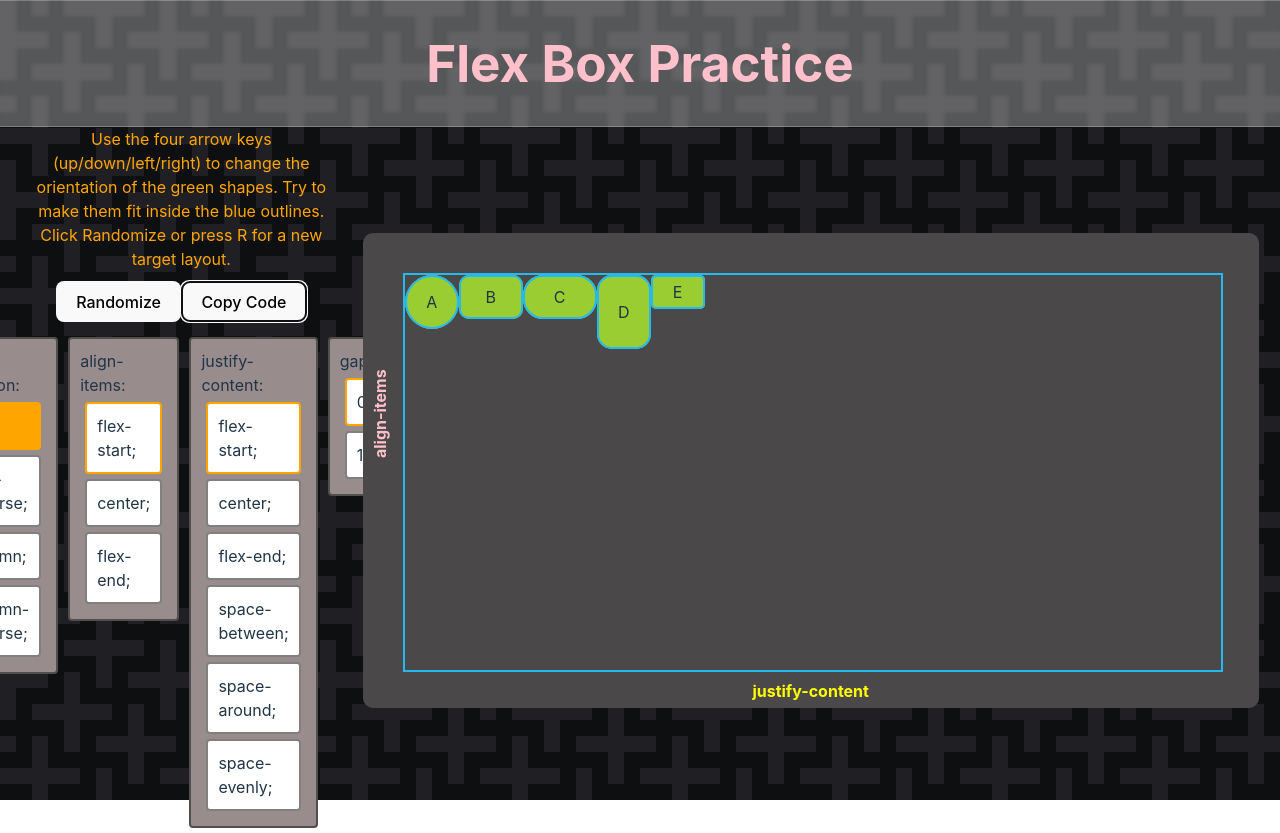
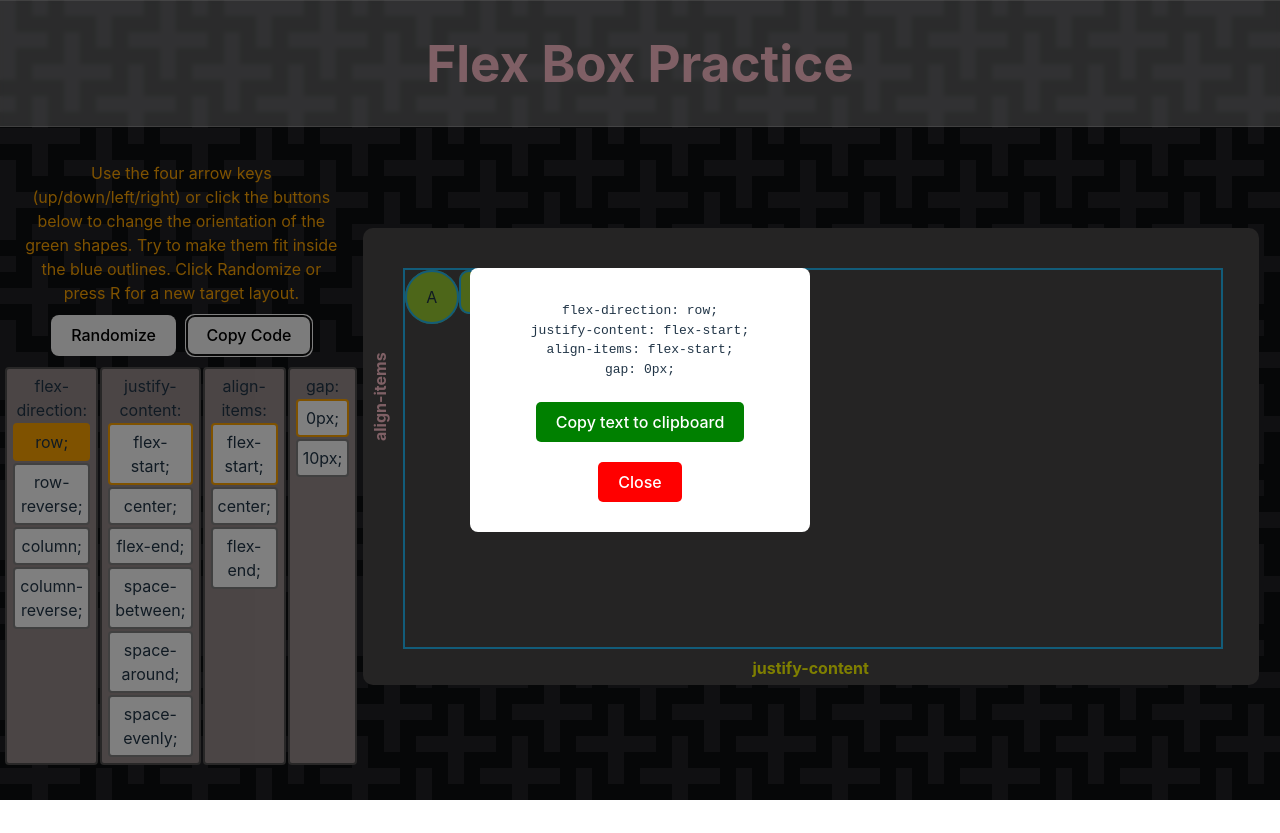
Before and after one commit to kingwilldabeast/flex-tutorial, a React (Vite) app: page / in a window 1280 px wide. Both pictures are taken after a click on the button "Copy Code". After the commit the page ends 800 px from the top, so only its background shows below. Built offline with nearby package versions, Linux system fonts and the light colour scheme.

Commit message:
able to display and copy as code

```diff
--- a/src/App.css
+++ b/src/App.css
@@ -183,6 +183,7 @@ border: 1px solid rgba(255,255,255,0.25);
 .controls {
   display: flex;
   flex-direction: row;
+  gap: 10px;
 }
 
 .button-container {
@@ -195,25 +196,21 @@ border: 1px solid rgba(255,255,255,0.25);
 .button-column {
   display: flex;
   flex-direction: column;
-}
-
-.label {
   border: 2px solid rgb(80, 79, 78);
   background-color: rgb(152, 140, 140);
-  padding: 10px;
-  margin: 5px;
+  padding: 5px;
+  margin: 1px;
   border-radius: 4px;
+  text-align: center;
   font-size: 16px;
   transition: all 0.3s ease;
 
 }
 
-.labelActive {
-  border: 2px solid rgb(80, 79, 78);
-  /* background-color: rgb(207, 152, 23); */
-  background-color: rgb(152, 140, 140);
-  padding: 10px;
-  margin: 5px;
+.buttonActive, .buttonSelected, .buttonUnselected {
+  cursor: pointer;
+  padding: 5px;
+  margin: 1px;
   border-radius: 4px;
   font-size: 16px;
   transition: all 0.3s ease;
@@ -222,44 +219,53 @@ border: 1px solid rgba(255,255,255,0.25);
 .buttonActive {
   border: 2px solid orange;
   background-color: orange;
-  /* color: orange; */
-  cursor: pointer;
-  padding: 10px;
-  margin: 5px;
-  border-radius: 4px;
-  font-size: 16px;
-  transition: all 0.3s ease;
-
 }
 
 .buttonSelected {
   border: 2px solid orange;
   background-color: white;
-  /* color: orange; */
-  cursor: pointer;
-  padding: 10px;
-  margin: 5px;
-  border-radius: 4px;
-  font-size: 16px;
-  transition: all 0.3s ease;
-
 }
 
 .buttonUnselected {
   border: 2px solid gray;
   background-color: white;
-  /* color: gray; */
-  cursor: pointer;
-  padding: 10px;
-  margin: 5px;
-  border-radius: 4px;
-  font-size: 16px;
-  transition: all 0.3s ease;
-
 }
 
-.footer {
-  border: 1px solid green;
+.modal {
+  position: absolute;
+  top: 0;
+  left: 0;
+  width: 100%;
+  height: 100%;
+  background: rgba(0, 0, 0, 0.5);
+  display: flex;
+  align-items: center;
+  justify-content: center;
+  z-index: 100;
+}
 
+.modal-content {
+  background: white;
+  padding: 20px;
+  border-radius: 8px;
+  text-align: center;
+  width: 300px;
+}
 
+.modal-content button {
+  margin: 10px;
+  padding: 10px 20px;
+  border: none;
+  border-radius: 5px;
+  cursor: pointer;
 }
+
+.modal-content button:first-of-type {
+  background: green;
+  color: white;
+}
+
+.modal-content button:last-of-type {
+  background: red;
+  color: white;
+}
--- a/src/components/Torso.jsx
+++ b/src/components/Torso.jsx
@@ -65,6 +65,27 @@ export default function Torso (props) {
     const xAxisColor = direction === 'column' || direction === 'column-reverse' ? 'pink' : 'yellow';
     const yAxisColor = direction === 'column' || direction === 'column-reverse' ? 'yellow' : 'pink';
 
+    const [isModalOpen, setIsModalOpen] = useState(false);
+    const [textToCopy, setTextToCopy ]= useState("This is the text to copy!")
+
+    const openModal = () => {
+        const textInProgress = `flex-direction: ${direction};\njustify-content: ${justifyContent};\nalign-items: ${alignItems};\ngap: ${gap};`;
+        setTextToCopy(textInProgress)
+        setIsModalOpen(true);
+    };
+
+    const closeModal = () => {
+        setIsModalOpen(false);
+    };
+
+
+    const copyToClipboard = () => {
+        navigator.clipboard.writeText(textToCopy).then(() => {
+        alert("Text copied to clipboard!");
+        }, (err) => {
+        console.error("Failed to copy text: ", err);
+        });
+    };
 
     // Handler function for arrow key presses
     const handleKeyDown = (event) => {
@@ -101,21 +122,21 @@ export default function Torso (props) {
             });
             break;
           case 1:
+            setJustifyContent((prev) => {
+              const index = justifyContentOptions.indexOf(prev);
+              const newIndex = direction === 'down'
+                ? (index + 1) % justifyContentOptions.length
+                : (index - 1 + justifyContentOptions.length) % justifyContentOptions.length;
+              return justifyContentOptions[newIndex];
+            });
+            break;
+          case 2:
             setAlignItems((prev) => {
               const index = alignItemOptions.indexOf(prev);
               const newIndex = direction === 'down'
                 ? (index + 1) % alignItemOptions.length
                 : (index - 1 + alignItemOptions.length) % alignItemOptions.length;
               return alignItemOptions[newIndex];
-            });
-            break;
-          case 2:
-            setJustifyContent((prev) => {
-              const index = justifyContentOptions.indexOf(prev);
-              const newIndex = direction === 'down'
-                ? (index + 1) % justifyContentOptions.length
-                : (index - 1 + justifyContentOptions.length) % justifyContentOptions.length;
-              return justifyContentOptions[newIndex];
             });
             break;
           case 3:
@@ -150,20 +171,28 @@ export default function Torso (props) {
     return (
 
       <div className="torso">
+
         <div className='left-side'>
             <div className='instructions'>
-                Use the four arrow keys (up/down/left/right) to change the orientation of the green shapes. Try to make them fit inside the blue outlines. Click Randomize or press R for a new target layout.
+                Use the four arrow keys (up/down/left/right) or click the buttons below to change the orientation of the green shapes. Try to make them fit inside the blue outlines. Click Randomize or press R for a new target layout.
             </div>
             <div className='controls'>
                 <button onClick={() => setButtonClicked(true)}>Randomize</button>
-                <button >Copy Code</button>
-
+                <button onClick={openModal}>Copy Code</button>
+                {isModalOpen && (
+                    <div className="modal">
+                    <div className="modal-content">
+                        <pre>{textToCopy}</pre>
+                        <button onClick={copyToClipboard}>Copy text to clipboard</button>
+                        <button onClick={closeModal}>Close</button>
+                    </div>
+                    </div>
+                )}
             </div>
             <div className="button-container">
 
-                <div className='button-column'>
-                    <div
-                    className = 'label'
+                <div
+                    className = 'button-column'
                     key={0}
                     >
                         flex-direction:
@@ -186,19 +215,43 @@ export default function Torso (props) {
                         </div>
                     ))}
                 </div>
+
+                <div
+                    className = 'button-column'
+                    key={1}
+                    >
+                        justify-content:
+                        {justifyContentOptions.map((option) => (
+                        <div
+                        key={option} // Use a unique key for each element
+                        className={
+                            activeButton === 1 && justifyContent === option
+                            ? 'buttonActive'
+                            : justifyContent === option
+                            ? 'buttonSelected'
+                            : 'buttonUnselected'
+                        }
+                        onClick={() => {
+                            setJustifyContent(option);
+                            setActiveButton(1);
+                        }}
+                        >
+                        {option + ";"}
+                        </div>
+                    ))}
+
                 </div>
 
-                <div className='button-column'>
-                    <div
-                    className = 'label'
-                    key={1}
+                <div
+                    className = 'button-column'
+                    key={2}
                     >
                         align-items:
                         {alignItemOptions.map((option) => (
                         <div
                         key={option} // Use a unique key for each element
                         className={
-                            activeButton === 1 && alignItems === option
+                            activeButton === 2 && alignItems === option
                             ? 'buttonActive'
                             : alignItems === option
                             ? 'buttonSelected'
@@ -206,48 +259,18 @@ export default function Torso (props) {
                         }
                         onClick={() => {
                             setAlignItems(option);
-                            setActiveButton(1);
-                        }}
-                        >
-                        {option + ";"}
-                        </div>
-                    ))}
-                    </div>
-
-                </div>
-
-                <div className='button-column'>
-                    <div
-                    className = 'label'
-                    key={2}
-                    >
-                        justify-content:
-                        {justifyContentOptions.map((option) => (
-                        <div
-                        key={option} // Use a unique key for each element
-                        className={
-                            activeButton === 2 && justifyContent === option
-                            ? 'buttonActive'
-                            : justifyContent === option
-                            ? 'buttonSelected'
-                            : 'buttonUnselected'
-                        }
-                        onClick={() => {
-                            setJustifyContent(option);
                             setActiveButton(2);
                         }}
                         >
                         {option + ";"}
                         </div>
                     ))}
-                    </div>
 
                 </div>
 
-                <div className='button-column'>
 
-                    <div
-                    className = 'label'
+                <div
+                    className = 'button-column'
                     key = {3}
                     >
                         gap:
@@ -269,7 +292,6 @@ export default function Torso (props) {
                         {option + ";"}
                         </div>
                     ))}
-                    </div>
 
                 </div>
 
```
